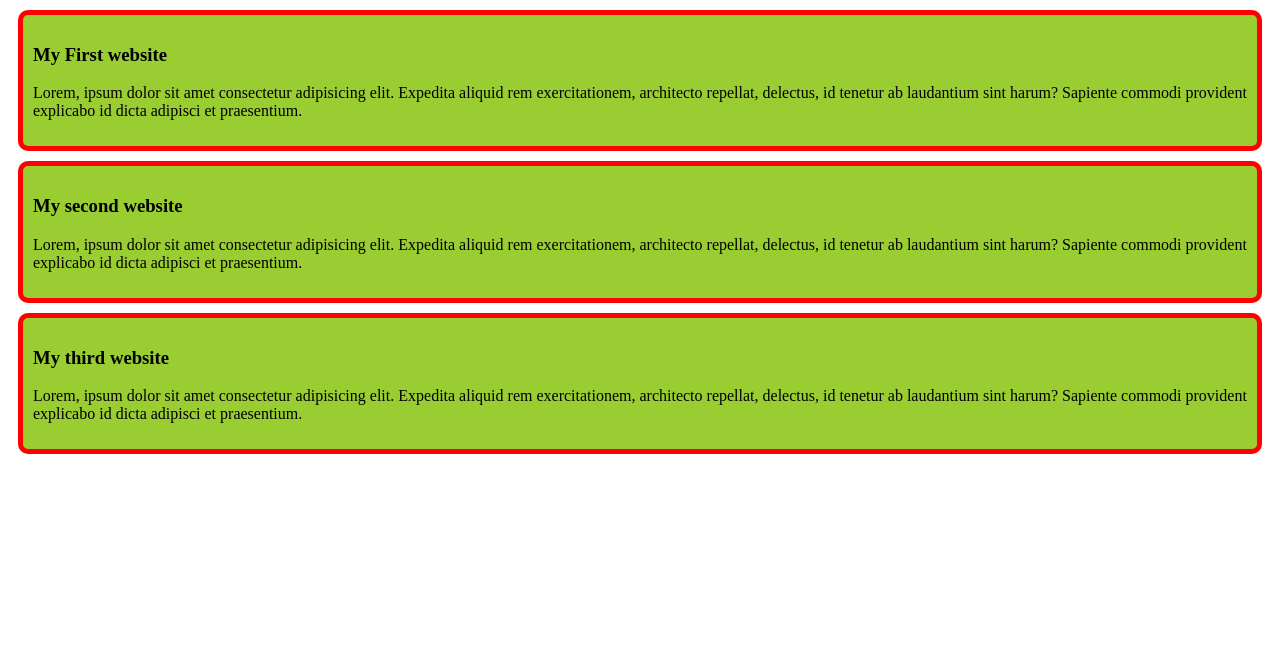
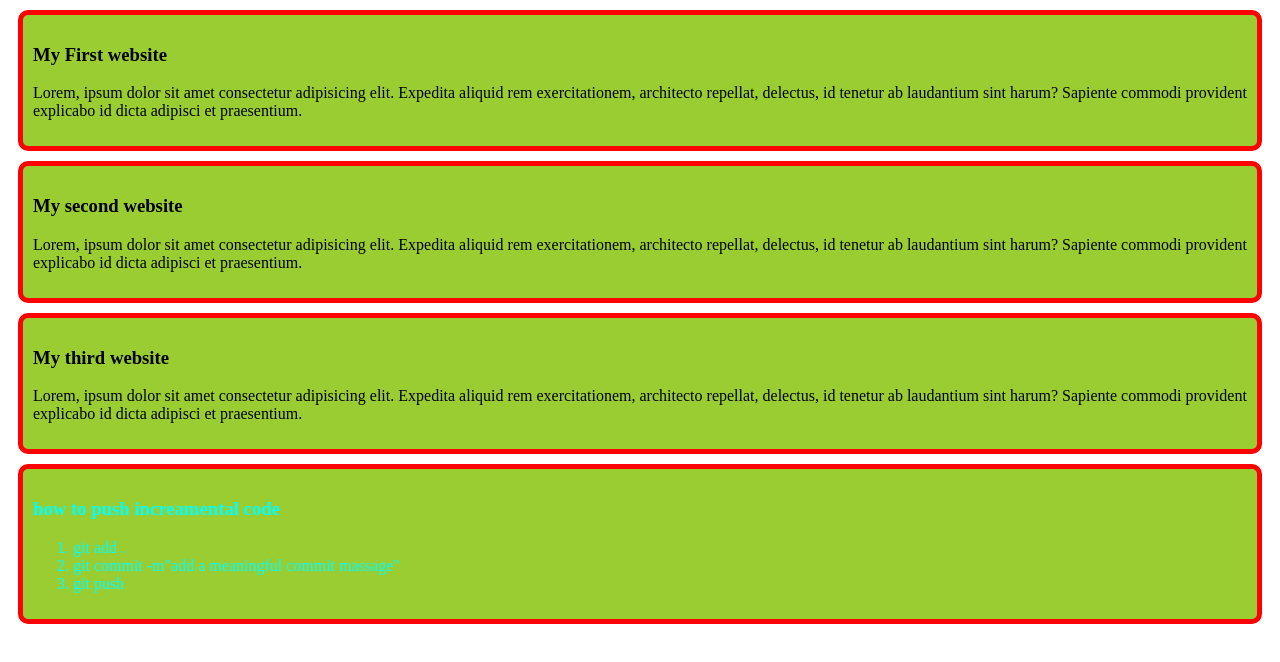
Before and after one commit to abusaleh2874/my-simple-git-repo, a plain HTML site: page index.html in a window 1280 px wide. Drawn offline with Linux system fonts and the light colour scheme.

Commit message:
added a push list code

```diff
--- a/index.html
+++ b/index.html
@@ -25,6 +25,14 @@
             Lorem, ipsum dolor sit amet consectetur adipisicing elit. Expedita aliquid rem exercitationem, architecto repellat, delectus, id tenetur ab laudantium sint harum? Sapiente commodi provident explicabo id dicta adipisci et praesentium.
         </p>
     </div>
+    <div id="blog">
+        <h3>how to push increamental code</h3>
+        <ol>
+            <li>git add .</li>
+            <li>git commit -m"add a meaningful commit massage"</li>
+            <li>git push</li>
+        </ol>
+    </div>
 
 
 
--- a/styles/blog.css
+++ b/styles/blog.css
@@ -5,4 +5,8 @@ div{
     padding: 10px;
     margin: 10px;
     /*box-shadow: 10px solid black;*/
+
 }
+#blog{
+    color:aqua;
+    }
```
